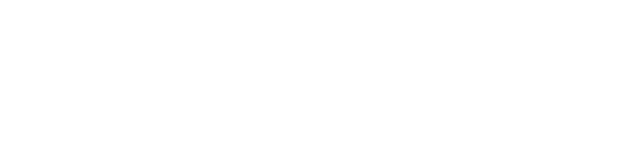
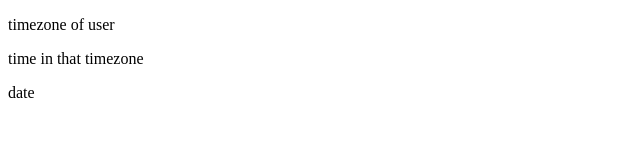
Before and after one commit to mehmetresitcagan/timezone-app, a website: page index.html in a window 1280 px wide. Shown: the whole page, without its empty margins (0-640 px from the left). Drawn offline with Linux system fonts and the light colour scheme.

Commit message:
first step in html

```diff
--- a/index.html
+++ b/index.html
@@ -9,6 +9,20 @@
 </head>
 
 <body>
+
+    <div class="content">
+        <div class="timezone">
+            <p>timezone of user</p>
+        </div>
+        <div class="time">
+            <p>time in that timezone</p>
+        </div>
+        <div class="date">
+            <p>date</p>
+        </div>
+    </div>
+
+
     <script src="js/main.js"></script>
 </body>
 
```
